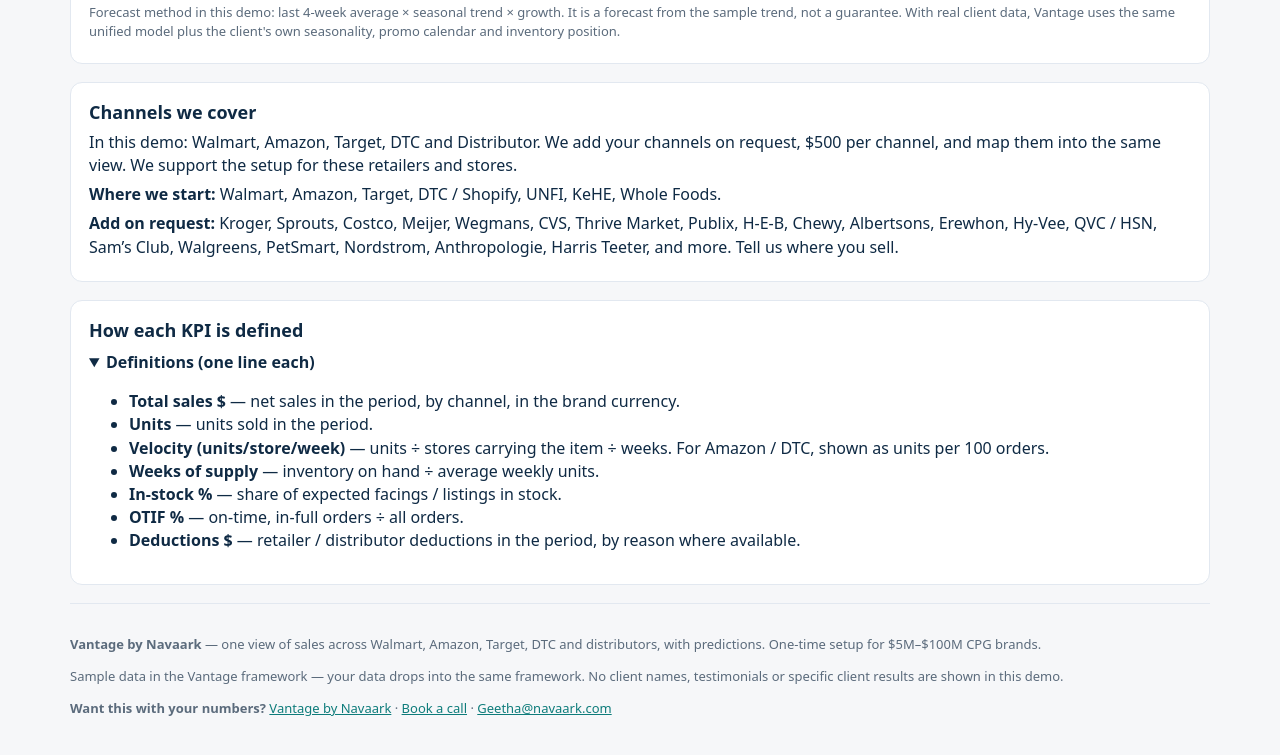
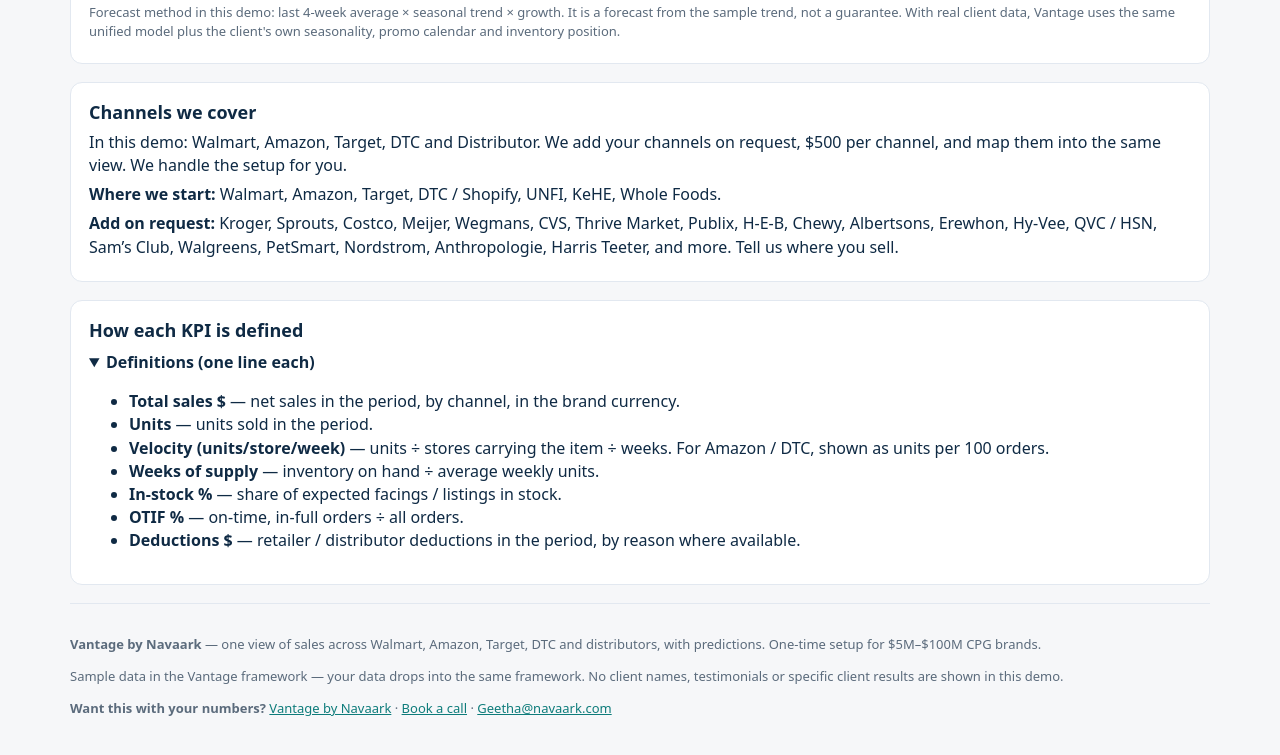
Before and after one commit to gavadha/Navaark-vantage, a plain HTML site: page index.html in a window 1280 px wide. Shown: the part 2664-3419 px from the top of the page. Drawn offline with nearby package versions, Linux system fonts and the light colour scheme.

Commit message:
Channels copy: we handle the setup for you

```diff
--- a/index.html
+++ b/index.html
@@ -120,7 +120,7 @@
 
   <div class="card">
     <h2>Channels we cover</h2>
-    <p>In this demo: Walmart, Amazon, Target, DTC and Distributor. We add your channels on request, $500 per channel, and map them into the same view. We support the setup for these retailers and stores.</p>
+    <p>In this demo: Walmart, Amazon, Target, DTC and Distributor. We add your channels on request, $500 per channel, and map them into the same view. We handle the setup for you.</p>
     <p><strong>Where we start:</strong> Walmart, Amazon, Target, DTC / Shopify, UNFI, KeHE, Whole Foods.</p>
     <p><strong>Add on request:</strong> Kroger, Sprouts, Costco, Meijer, Wegmans, CVS, Thrive Market, Publix, H-E-B, Chewy, Albertsons, Erewhon, Hy-Vee, QVC / HSN, Sam&rsquo;s Club, Walgreens, PetSmart, Nordstrom, Anthropologie, Harris Teeter, and more. Tell us where you sell.</p>
   </div>
```
